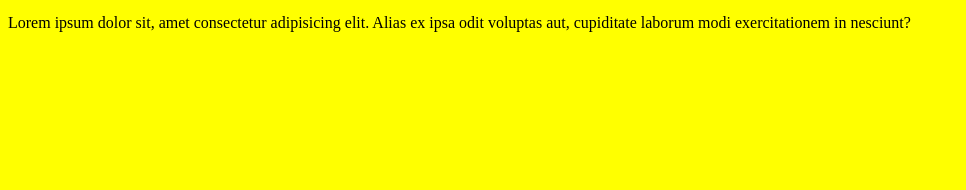
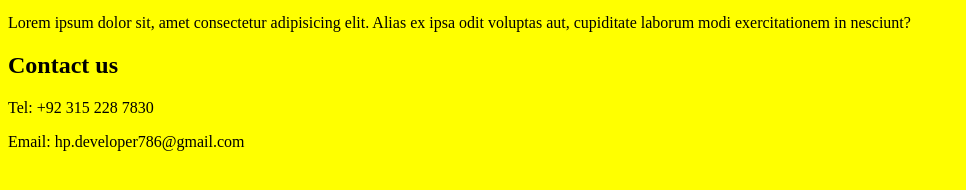
Before and after one commit to Haroonpatel/testgit, a plain HTML site: page about.html in a window 1280 px wide. Shown: the part 182-372 px from the top of the page, without its empty margins (0-966 px from the left). Drawn offline with Linux system fonts and the light colour scheme.

Commit message:
about page only

```diff
--- a/about.html
+++ b/about.html
@@ -14,6 +14,11 @@
         <a href="index.html">Back to Home</a>
     </p>
     <p>Lorem ipsum dolor sit, amet consectetur adipisicing elit. Alias ex ipsa odit voluptas aut, cupiditate laborum modi exercitationem in nesciunt?</p>
+    <p>
+        <h2>Contact us</h2>
+        <p>Tel: +92 315 228 7830</p>
+        <p>Email: hp.developer786@gmail.com</p>
+    </p>
 
 </body>
 </html>
```
